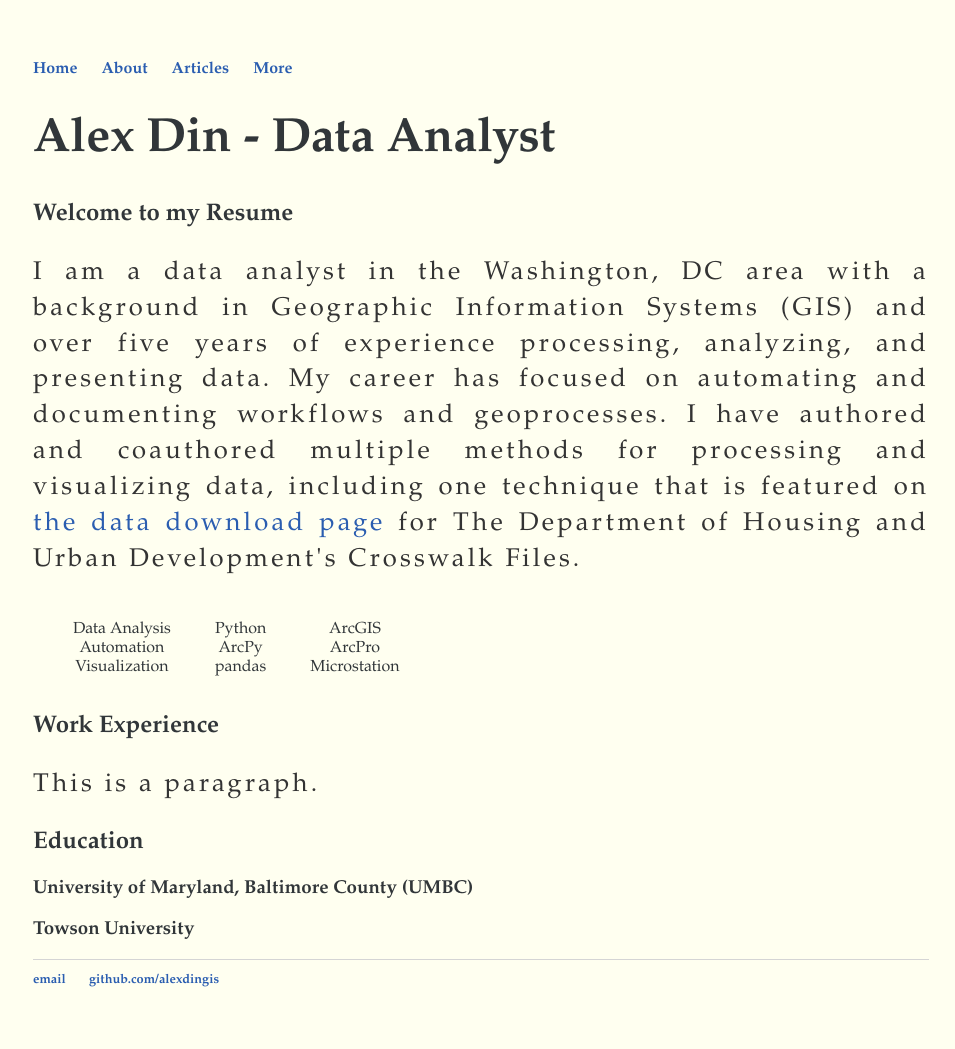
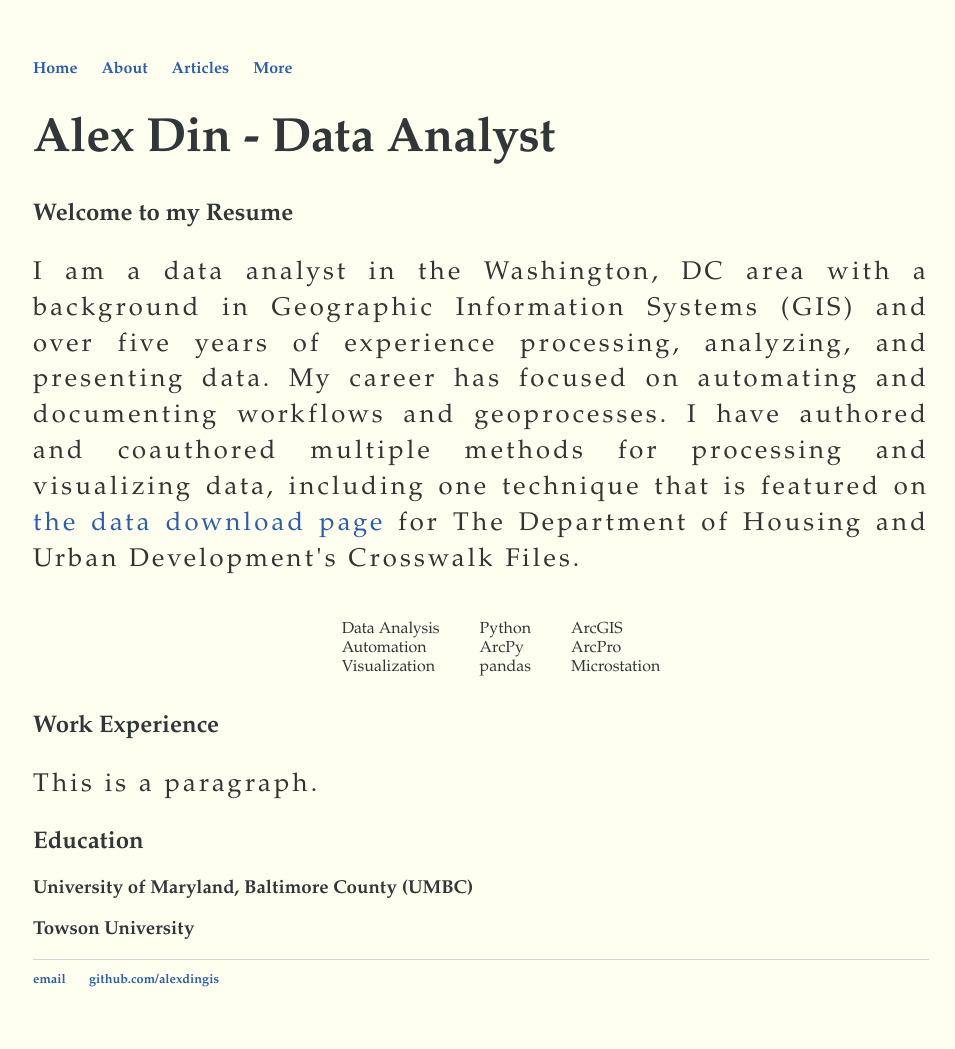
Before and after one commit to alexdingis/alexdingis.github.io, a Jekyll site: the page built from index.html, in a window 1280 px wide. Shown: the whole page, without its empty margins (159-1114 px from the left). Built offline with Jekyll 4.4.1, drawn with Linux system fonts in a browser that asks for light colours.

Commit message:
Update index.html

```diff
--- a/index.html
+++ b/index.html
@@ -6,7 +6,7 @@ title: Alex Din
 	<h1>Alex Din - Data Analyst</h1>
 	<h2>Welcome to my Resume</h2>
 	<p align="justify">I am a data analyst in the Washington, DC area with a background in Geographic Information Systems (GIS) and over five years of experience processing, analyzing, and presenting data. My career has focused on automating and documenting workflows and geoprocesses. I have authored and coauthored multiple methods for processing and visualizing data, including one technique that is featured on <a href="https://www.huduser.gov/portal/datasets/usps_crosswalk.html" target="_blank">the data download page</a> for The Department of Housing and Urban Development's Crosswalk Files.</p>
-	<span style="text-align: center; font-size: 1em;">
+	<span class="skills">
 		<ul style="list-style-type: none; display: inline-block;">
 			<li>Data Analysis</li>
 			<li>Automation</li>
```
